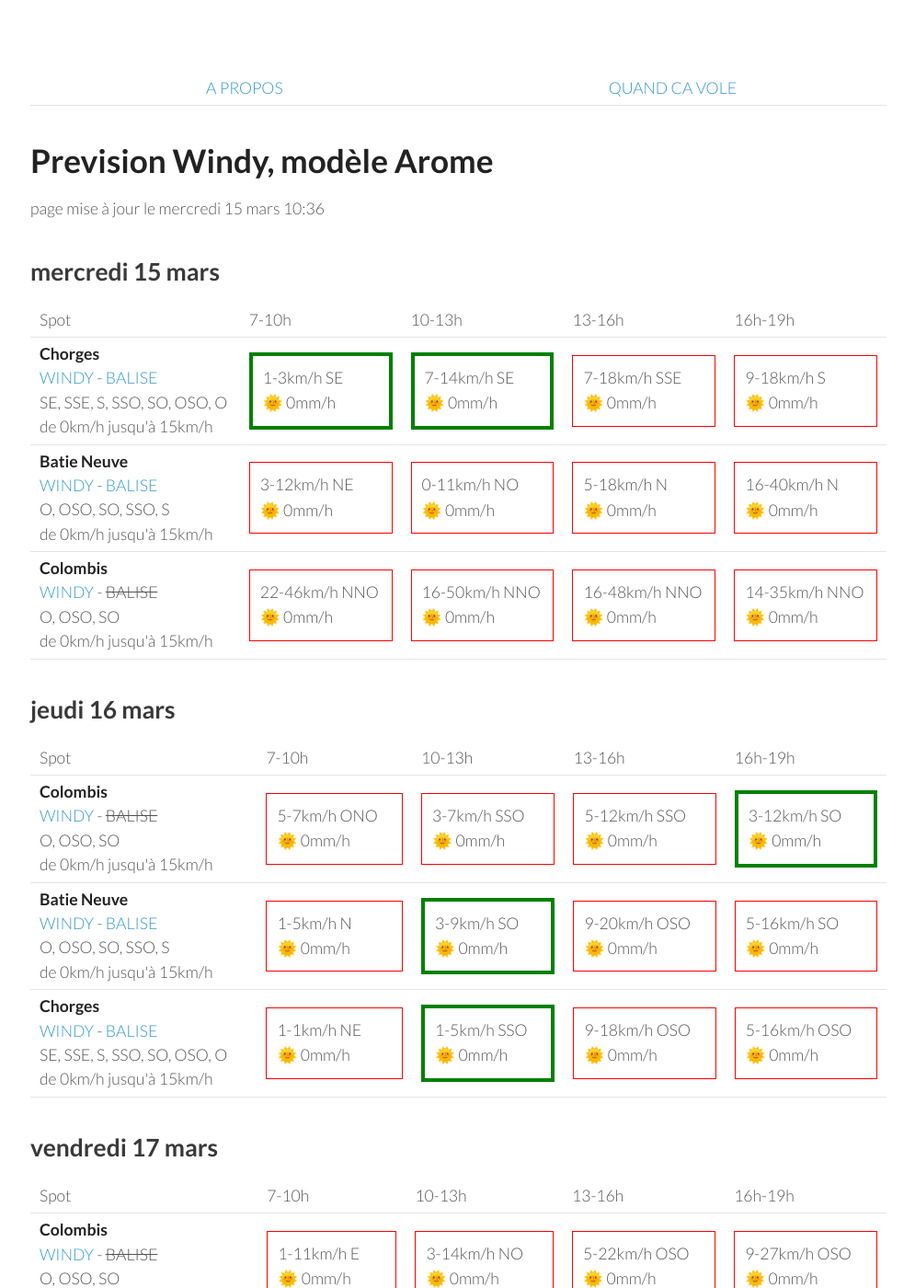
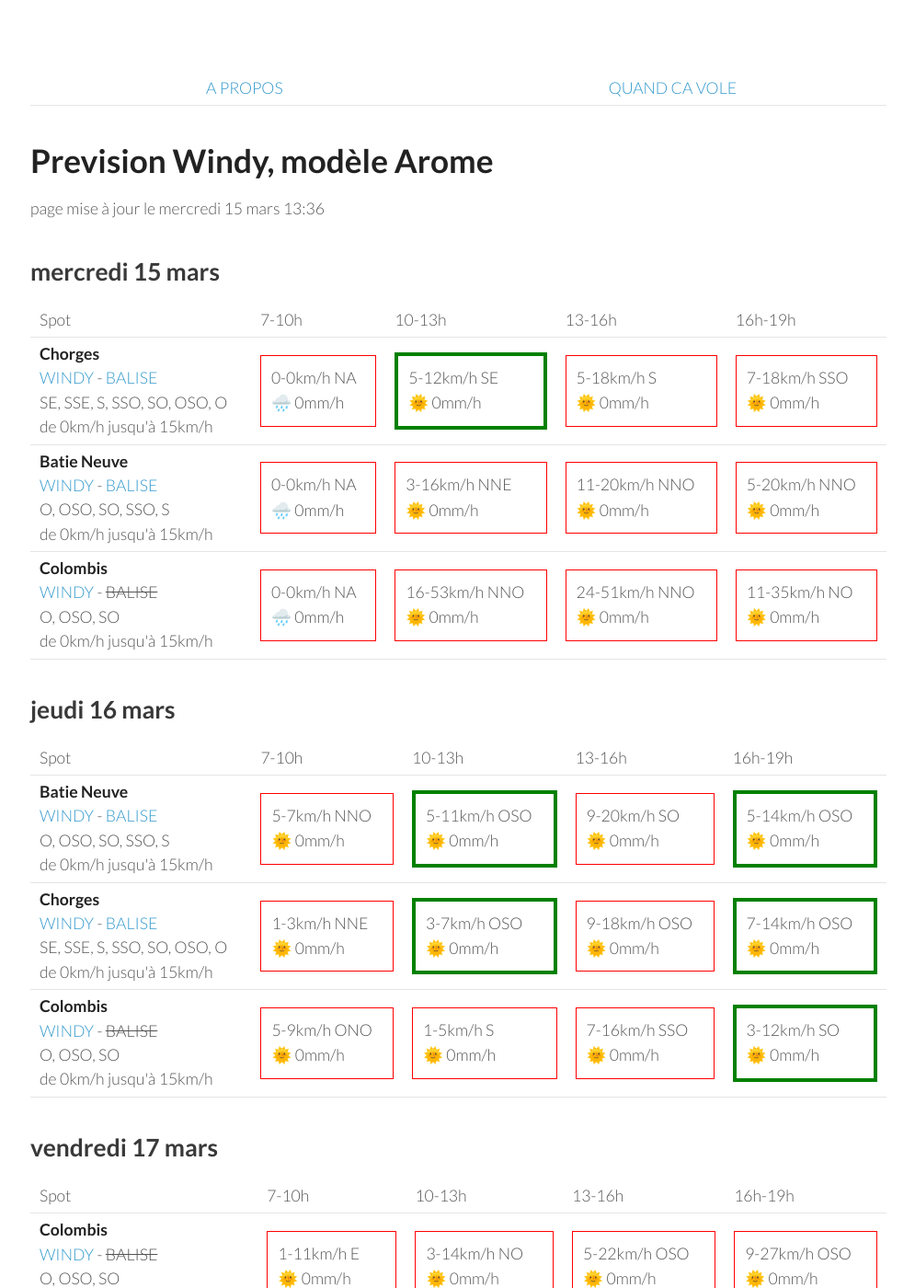
Before and after one commit to parapente-dans-le-nord/parapente-dans-le-nord.github.io, a Jekyll site: the page built from saint_andre.markdown, in a window 1280 px wide and 1400 px high. Shown: the whole window at 92% size, without its empty margins (25-1020 px from the left). Built offline with Jekyll 4.4.1, drawn with Linux system fonts in a browser that asks for light colours.

Commit message:
update index.markdown

```diff
--- a/saint_andre.markdown
+++ b/saint_andre.markdown
@@ -7,7 +7,7 @@ title:  "Tous les spots"
 {: .links}
 
 # Prevision Windy, modèle Arome
-page mise à jour le mercredi 15 mars 10:36
+page mise à jour le mercredi 15 mars 13:36
 
 ## mercredi 15 mars
 
@@ -24,31 +24,28 @@ page mise à jour le mercredi 15 mars 10:36
 <tr>
         <td><strong>Chorges</strong><br><a href="https://windy.com/44.578/6.280?44.559,6.262,10">WINDY</a> - <span class=""><a href="https://www.openwindmap.org/PP554">BALISE</a> </span><br> <span class="vent-favorable">SE, SSE, S, SSO, SO, OSO, O</span><br><span class="force-vent">de 0km/h jusqu'à 15km/h</span> </td>
 
-            <td><div class="flyable"><p>1-3km/h SE</p><p>🌞 0mm/h</p></div></td>
-            <td><div class="flyable"><p>7-14km/h SE</p><p>🌞 0mm/h</p></div></td>
-            <td><div class="not-flyable"><p>7-18km/h SSE</p><p>🌞 0mm/h</p></div></td>
-            <td><div class="not-flyable"><p>9-18km/h S</p><p>🌞 0mm/h</p></div></td>
-
+            <td><div class="not-flyable"><p>0-0km/h NA</p><p>🌧️ 0mm/h</p></div></td>
+            <td><div class="flyable"><p>5-12km/h SE</p><p>🌞 0mm/h</p></div></td>
+            <td><div class="not-flyable"><p>5-18km/h S</p><p>🌞 0mm/h</p></div></td>
+            <td><div class="not-flyable"><p>7-18km/h SSO</p><p>🌞 0mm/h</p></div></td>
 
     </tr>
 <tr>
         <td><strong>Batie Neuve</strong><br><a href="https://windy.com/44.584/6.236?44.559,6.262,10,m:eTtagly">WINDY</a> - <span class=""><a href="https://www.openwindmap.org/PP554">BALISE</a> </span><br> <span class="vent-favorable">O, OSO, SO, SSO, S</span><br><span class="force-vent">de 0km/h jusqu'à 15km/h</span> </td>
 
-            <td><div class="not-flyable"><p>3-12km/h NE</p><p>🌞 0mm/h</p></div></td>
-            <td><div class="not-flyable"><p>0-11km/h NO</p><p>🌞 0mm/h</p></div></td>
-            <td><div class="not-flyable"><p>5-18km/h N</p><p>🌞 0mm/h</p></div></td>
-            <td><div class="not-flyable"><p>16-40km/h N</p><p>🌞 0mm/h</p></div></td>
-
+            <td><div class="not-flyable"><p>0-0km/h NA</p><p>🌧️ 0mm/h</p></div></td>
+            <td><div class="not-flyable"><p>3-16km/h NNE</p><p>🌞 0mm/h</p></div></td>
+            <td><div class="not-flyable"><p>11-20km/h NNO</p><p>🌞 0mm/h</p></div></td>
+            <td><div class="not-flyable"><p>5-20km/h NNO</p><p>🌞 0mm/h</p></div></td>
 
     </tr>
 <tr>
         <td><strong>Colombis</strong><br><a href="https://windy.com/44.494/6.216?44.559,6.262,10">WINDY</a> - <span class="no-balise"> BALISE </span><br> <span class="vent-favorable">O, OSO, SO</span><br><span class="force-vent">de 0km/h jusqu'à 15km/h</span> </td>
 
-            <td><div class="not-flyable"><p>22-46km/h NNO</p><p>🌞 0mm/h</p></div></td>
-            <td><div class="not-flyable"><p>16-50km/h NNO</p><p>🌞 0mm/h</p></div></td>
-            <td><div class="not-flyable"><p>16-48km/h NNO</p><p>🌞 0mm/h</p></div></td>
-            <td><div class="not-flyable"><p>14-35km/h NNO</p><p>🌞 0mm/h</p></div></td>
-
+            <td><div class="not-flyable"><p>0-0km/h NA</p><p>🌧️ 0mm/h</p></div></td>
+            <td><div class="not-flyable"><p>16-53km/h NNO</p><p>🌞 0mm/h</p></div></td>
+            <td><div class="not-flyable"><p>24-51km/h NNO</p><p>🌞 0mm/h</p></div></td>
+            <td><div class="not-flyable"><p>11-35km/h NO</p><p>🌞 0mm/h</p></div></td>
 
     </tr>
 
@@ -68,32 +65,32 @@ page mise à jour le mercredi 15 mars 10:36
       <td>16h-19h</td>
     </tr>
 <tr>
-        <td><strong>Colombis</strong><br><a href="https://windy.com/44.494/6.216?44.559,6.262,10">WINDY</a> - <span class="no-balise"> BALISE </span><br> <span class="vent-favorable">O, OSO, SO</span><br><span class="force-vent">de 0km/h jusqu'à 15km/h</span> </td>
-
-            <td><div class="not-flyable"><p>5-7km/h ONO</p><p>🌞 0mm/h</p></div></td>
-            <td><div class="not-flyable"><p>3-7km/h SSO</p><p>🌞 0mm/h</p></div></td>
-            <td><div class="not-flyable"><p>5-12km/h SSO</p><p>🌞 0mm/h</p></div></td>
-            <td><div class="flyable"><p>3-12km/h SO</p><p>🌞 0mm/h</p></div></td>
-
-
-    </tr>
-<tr>
         <td><strong>Batie Neuve</strong><br><a href="https://windy.com/44.584/6.236?44.559,6.262,10,m:eTtagly">WINDY</a> - <span class=""><a href="https://www.openwindmap.org/PP554">BALISE</a> </span><br> <span class="vent-favorable">O, OSO, SO, SSO, S</span><br><span class="force-vent">de 0km/h jusqu'à 15km/h</span> </td>
 
-            <td><div class="not-flyable"><p>1-5km/h N</p><p>🌞 0mm/h</p></div></td>
-            <td><div class="flyable"><p>3-9km/h SO</p><p>🌞 0mm/h</p></div></td>
-            <td><div class="not-flyable"><p>9-20km/h OSO</p><p>🌞 0mm/h</p></div></td>
-            <td><div class="not-flyable"><p>5-16km/h SO</p><p>🌞 0mm/h</p></div></td>
+            <td><div class="not-flyable"><p>5-7km/h NNO</p><p>🌞 0mm/h</p></div></td>
+            <td><div class="flyable"><p>5-11km/h OSO</p><p>🌞 0mm/h</p></div></td>
+            <td><div class="not-flyable"><p>9-20km/h SO</p><p>🌞 0mm/h</p></div></td>
+            <td><div class="flyable"><p>5-14km/h OSO</p><p>🌞 0mm/h</p></div></td>
 
 
     </tr>
 <tr>
         <td><strong>Chorges</strong><br><a href="https://windy.com/44.578/6.280?44.559,6.262,10">WINDY</a> - <span class=""><a href="https://www.openwindmap.org/PP554">BALISE</a> </span><br> <span class="vent-favorable">SE, SSE, S, SSO, SO, OSO, O</span><br><span class="force-vent">de 0km/h jusqu'à 15km/h</span> </td>
 
-            <td><div class="not-flyable"><p>1-1km/h NE</p><p>🌞 0mm/h</p></div></td>
-            <td><div class="flyable"><p>1-5km/h SSO</p><p>🌞 0mm/h</p></div></td>
+            <td><div class="not-flyable"><p>1-3km/h NNE</p><p>🌞 0mm/h</p></div></td>
+            <td><div class="flyable"><p>3-7km/h OSO</p><p>🌞 0mm/h</p></div></td>
             <td><div class="not-flyable"><p>9-18km/h OSO</p><p>🌞 0mm/h</p></div></td>
-            <td><div class="not-flyable"><p>5-16km/h OSO</p><p>🌞 0mm/h</p></div></td>
+            <td><div class="flyable"><p>7-14km/h OSO</p><p>🌞 0mm/h</p></div></td>
+
+
+    </tr>
+<tr>
+        <td><strong>Colombis</strong><br><a href="https://windy.com/44.494/6.216?44.559,6.262,10">WINDY</a> - <span class="no-balise"> BALISE </span><br> <span class="vent-favorable">O, OSO, SO</span><br><span class="force-vent">de 0km/h jusqu'à 15km/h</span> </td>
+
+            <td><div class="not-flyable"><p>5-9km/h ONO</p><p>🌞 0mm/h</p></div></td>
+            <td><div class="not-flyable"><p>1-5km/h S</p><p>🌞 0mm/h</p></div></td>
+            <td><div class="not-flyable"><p>7-16km/h SSO</p><p>🌞 0mm/h</p></div></td>
+            <td><div class="flyable"><p>3-12km/h SO</p><p>🌞 0mm/h</p></div></td>
 
 
     </tr>
```
